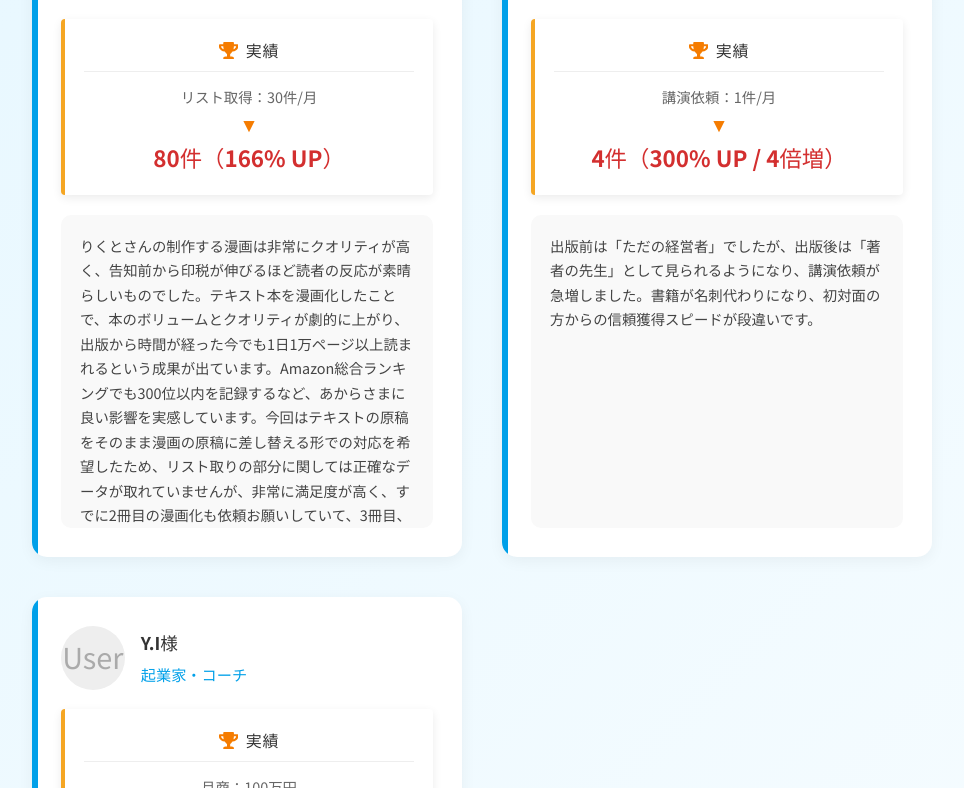
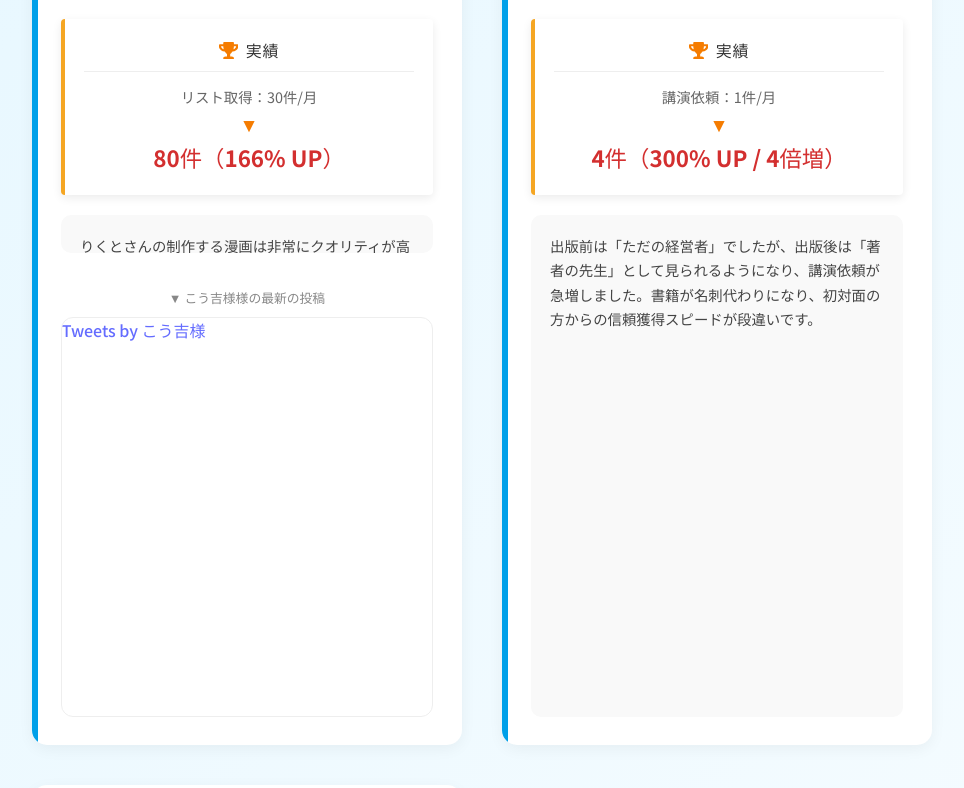
Before and after one commit to rikutoaimanga-max/Kindle-Publishing-Homepage, a React (Vite) app: page / in a window 1280 px wide. Shown: the part 3882-4670 px from the top of the page, without its empty margins (158-1122 px from the left). Built offline with nearby package versions, Linux system fonts and the light colour scheme.

Commit message:
Fix: Re-apply Twitter widgets implementation in Achievements.jsx

```diff
--- a/src/components/Achievements.jsx
+++ b/src/components/Achievements.jsx
@@ -216,6 +216,26 @@ const Achievements = () => {
                                     </p>
                                 </div>
 
+                                {/* X (Twitter) タイムライン埋め込み (公式ウィジェット) */}
+                                {client.twitterId && (
+                                    <div style={{ marginTop: '1rem', width: '100%', display: 'flex', flexDirection: 'column', alignItems: 'center' }}>
+                                        <div style={{ fontSize: '0.8rem', color: '#888', marginBottom: '0.5rem', textAlign: 'center' }}>
+                                            ▼ {client.name}様の最新の投稿
+                                        </div>
+                                        <div style={{ width: '100%', maxWidth: '100%', height: '400px', overflowY: 'auto', border: '1px solid #eee', borderRadius: '12px' }}>
+                                            <a
+                                                className="twitter-timeline"
+                                                data-lang="ja"
+                                                // data-height="400"
+                                                data-theme="light"
+                                                href={`https://twitter.com/${client.twitterId.replace('@', '')}?ref_src=twsrc%5Etfw`}
+                                            >
+                                                Tweets by {client.name}
+                                            </a>
+                                        </div>
+                                    </div>
+                                )}
+
                             </div>
                         </div>
                     ))}
```
